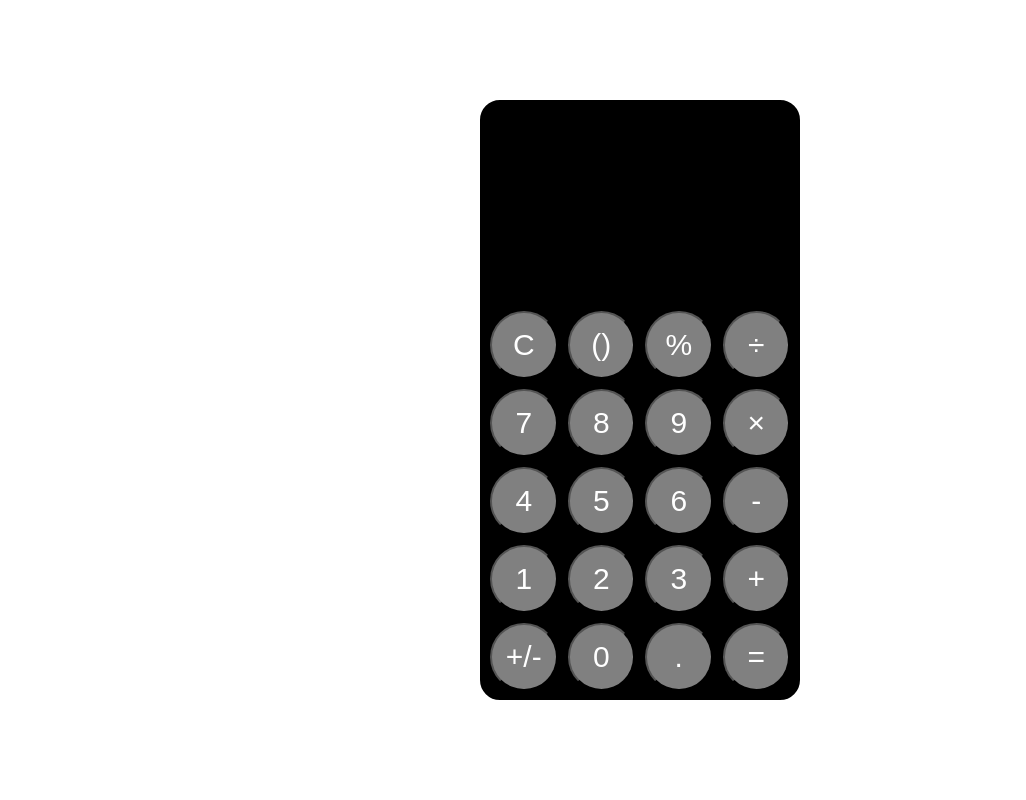
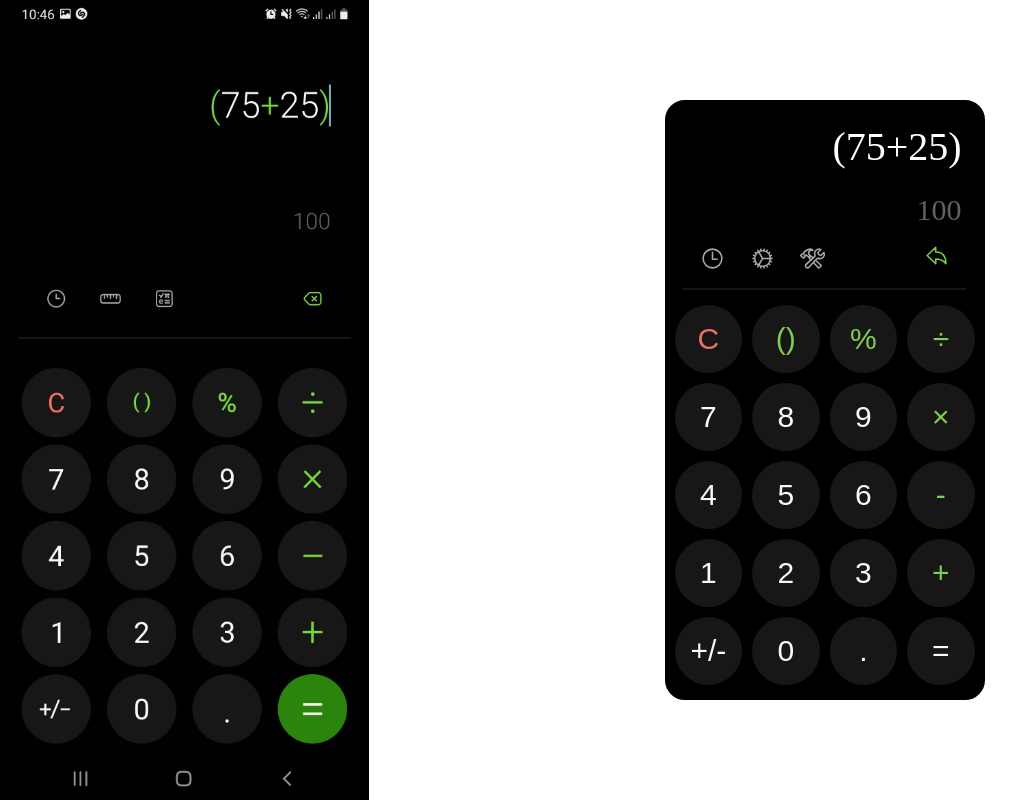
Before and after one commit to Grimdvl/calculator, a plain HTML site: page index.html in a window 1280 px wide. Shown: the whole page, without its empty margins (0-1026 px from the left). Drawn offline with nearby package versions, Linux system fonts and the light colour scheme.

Commit message:
final-design

```diff
--- a/css/styleOne.css
+++ /dev/null
@@ -1,18 +0,0 @@
-/* 1) Calculator */
-input {
-    height: 50px;
-    width: 250px;
-}
-.math__sign {
-    height: 50px;
-    width: 50px;
-}
-button {
-    height: 50px;
-    width: 250px;
-}
-output {
-    display: inline;
-    height: 50px;
-    width: 50px;
-}
--- /dev/null
+++ b/css/styleThree.css
@@ -0,0 +1,148 @@
+/* 2) Calculator */
+*{
+    box-sizing: border-box;
+    margin: 0;
+}
+body {
+    display: flex;
+}
+img {
+    height: 800px;
+}
+@keyframes blink {
+    0% {
+        opacity: 0;
+    }
+    50% {
+        opacity: 1;
+    }
+    100% {
+        opacity: 0;
+    }
+}
+.calculator {
+    background: black;
+    width: 320px;
+    height: 600px;
+    border-radius: 20px;
+    border-color: black;
+    border: solid;
+    margin: 100px auto;
+}
+.calculator__display {
+    position: relative;
+    border-radius: 0%;
+    width: 100%;
+}
+.calculator__display-input {
+    position: relative;
+    display: block;
+    text-align: right;
+    margin-top: 20px;
+    padding: 0 20px;
+    height: 60px;
+    width: 100%;
+    border: none;
+    border-radius: 20px;
+    font-size: 40px;
+    color: white;
+    background-color: black;
+}
+.calculator__display-input::after {
+    position: absolute;
+    top: 7px;
+    right: 19px;
+    content: '';
+    display: block;
+    height: 40px;
+    width: 2px;
+    background-color: white;
+    animation: blink 1s infinite;
+}
+.calculator__display-output {
+    position: absolute;
+    top: 60px;
+    left: 0;
+    height: 30px;
+    font-size: 30px;
+    text-align: right;
+    width: 100%;
+    padding: 0 20px;
+    margin: 10px 0;
+    color: #616161;
+    background-color: black;
+}
+.calculator__display-input:focus {
+    border: none;
+    outline: none;
+}
+.calculator__buttons {
+    margin: 0px auto;
+    width: 300px;
+    height: 380px;
+    display: grid;
+    grid-template-columns: repeat(4, 1fr);
+    grid-template-rows: repeat(5, 1fr);
+    gap: 10px;
+}
+.calculator__buttons-item {
+    border-radius: 100%;
+    font-size: 30px;
+    font-weight: 300;
+    background: #171717;
+    color: #f9f9f9;
+    border: none;
+    cursor: pointer;
+}
+.symbol {
+    color: #81cf50;
+}
+.equals {
+    background-color: #2b840c;
+    color: #fbfbf7;
+}
+.calculator__body {
+    padding: 0 30px;
+    display: flex;
+    justify-content: space-between;
+    align-items: center;
+    text-align: center;
+    margin-top: 60px;
+}
+.services {
+    display: flex;
+    justify-content: flex-start;
+    align-items: center;
+    text-align: center;
+    column-gap: 20px;
+}
+.services-item {
+    width: 30px;
+    height: 30px;
+    font-size: 25px;
+    cursor: pointer;
+    display: flex;
+    justify-content: center;
+    align-items: center;
+
+}
+.backspace {
+    width: 30px;
+    height: 30px;
+    font-size: 25px;
+    cursor: pointer;
+    justify-content: flex-end;
+    color: #78cd47;
+}
+.divider {
+    height: 2px;
+    width: 90%;
+    background: #151515;
+    margin: 15px auto;
+}
+.services {
+    color: #a8a8a8;
+}
+.clear {
+    color: #e77168;
+}
--- a/css/styleTwo.css
+++ b/css/styleTwo.css
@@ -1,108 +1,18 @@
-/* 2) Calculator */
-*{
-    box-sizing: border-box;
-    margin: 0;
+/* 1) Calculator */
+input {
+    height: 50px;
+    width: 250px;
 }
-
-body {
-    display: block;
-}
-
-.calculator {
-    background: black;
-    width: 320px;
-    height: 600px;
-    border-radius: 20px;
-    border-color: black;
-    border: solid;
-    margin: 100px auto;
-}
-.output {
-    border-radius: 0%;
-    width: 100%;
-    /* margin-bottom: 10px; */
-}
-.output__holder {
-    height: 30px;
-    font-size: 30px;
-    font-weight: 300;
-    text-align: right;
-    opacity: 0.5;
-    width: 100%;
-    padding: 0 20px;
-    margin: 10px 0;
-    color: white;
-    background: black;
-}
-.output__screen {
-    margin-top: 10px;
-    padding: 0 20px;
-    height: 60px;
-    width: 100%;
-    border: none;
-    border-radius: 20px;
-    font-size: 30px;
-    color: white;
-    background: black;
-}
-.output__screen:focus {
-    border: none;
-    outline: none;
-}
-.buttons {
-    margin: 0px auto;
-    width: 300px;
-    height: 380px;
-    display: grid;
-    grid-template-columns: repeat(4, 1fr);
-    grid-template-rows: repeat(5, 1fr);
-    gap: 10px;
+.math__sign {
+    height: 50px;
+    width: 50px;
 }
 button {
-    border-radius: 100%;
-    font-size: 30px;
-    font-weight: 300;
-    background: grey;
-    color: white;
+    height: 50px;
+    width: 250px;
 }
-.wrapper {
-    padding: 0 20px;
-    display: flex;
-    justify-content: space-between;
-    align-items: center;
-    text-align: center;
-    margin-top: 20px;
+output {
+    display: inline;
+    height: 50px;
+    width: 50px;
 }
-.services {
-    display: flex;
-    justify-content: flex-start;
-    align-items: center;
-    text-align: center;
-    column-gap: 10px;
-}
-.services__item {
-    width: 36px;
-    height: 36px;
-    font-size: 1.75em;
-    cursor: pointer;
-    display: flex;
-    justify-content: center;
-    align-items: center;
-    text-align: center;
-}
-.backspace {
-    width: 36px;
-    height: 36px;
-    font-size: 1.75em;
-    cursor: pointer;
-    justify-content: flex-end;
-}
-
-.divider {
-    height: 2px;
-    width: 90%;
-    opacity: 0.5;
-    background: black;
-    margin: 20px auto;
-    /* padding: 0px 10px; */
-}
--- a/index.html
+++ b/index.html
@@ -6,7 +6,7 @@
     <meta name="viewport" content="width=device-width, initial-scale=1.0">
     <title>Samsung Calculator</title>
     <!-- <link rel="stylesheet" href="css/styleOne.css"> -->
-    <link rel="stylesheet" href="css/styleTwo.css">
+    <link rel="stylesheet" href="css/styleThree.css">
 </head>
 <body>
     <!-- <input class="number__one" type="text" name="num1">
@@ -15,45 +15,54 @@
     <button class="btn" name="btn">Calc!</button>
     <div class="output"></div> -->
 
+    <img src="calculator.jpg" alt="calculator">
     <div class="calculator">
-        <div class="output">
-            <input dir="rtl" class="output__screen" type="text" name="input">
-            <p class="output__holder"></p>
+        <div class="calculator__display">
+            <span class="calculator__display-input">(75+25)</span>
+            <span class="calculator__display-output">100</span>
         </div>
-        <div class="wrapper">
+        <div class="calculator__body">
             <div class="services">
-                <div class="services__item history"><ion-icon name="time-outline"></ion-icon></div>
-                <div class="services__item converter"><ion-icon name="cog-outline"></ion-icon></div>
-                <div class="services__item formuls"><ion-icon name="construct-outline"></ion-icon></div>
+                <div class="services-item history">
+                    <ion-icon name="time-outline"></ion-icon>
+                </div>
+                <div class="services-item converter">
+                    <ion-icon name="cog-outline"></ion-icon>
+                </div>
+                <div class="services-item formuls">
+                    <ion-icon name="construct-outline"></ion-icon>
+                </div>
             </div>
-            <div class="backspace"><ion-icon name="arrow-undo-outline"></ion-icon></div>
+            <div class="backspace">
+                <ion-icon name="arrow-undo-outline"></ion-icon>
+            </div>
         </div>
         <div class="divider"></div>
-        <div class="buttons">
-            <button class="buttons__item clear">С</button>
-            <button class="buttons__item symbol brackets">()</button>
-            <button class="buttons__item symbol percent">%</button>
-            <button class="buttons__item symbol division">÷</button>
+        <div class="calculator__buttons">
+            <button class="calculator__buttons-item clear">С</button>
+            <button class="calculator__buttons-item symbol brackets">()</button>
+            <button class="calculator__buttons-item symbol percent">%</button>
+            <button class="calculator__buttons-item symbol division">÷</button>
 
-            <button class="buttons__item seven">7</button>
-            <button class="buttons__item eight">8</button>
-            <button class="buttons__item nine">9</button>
-            <button class="buttons__item symbol multiply">×</button>
+            <button class="calculator__buttons-item seven">7</button>
+            <button class="calculator__buttons-item eight">8</button>
+            <button class="calculator__buttons-item nine">9</button>
+            <button class="calculator__buttons-item symbol multiply">×</button>
 
-            <button class="buttons__item four">4</button>
-            <button class="buttons__item five">5</button>
-            <button class="buttons__item six">6</button>
-            <button class="buttons__item symbol minus">-</button>
+            <button class="calculator__buttons-item four">4</button>
+            <button class="calculator__buttons-item five">5</button>
+            <button class="calculator__buttons-item six">6</button>
+            <button class="calculator__buttons-item symbol minus">-</button>
 
-            <button class="buttons__item one">1</button>
-            <button class="buttons__item two">2</button>
-            <button class="buttons__item three">3</button>
-            <button class="buttons__item symbol plus">+</button>
+            <button class="calculator__buttons-item one">1</button>
+            <button class="calculator__buttons-item two">2</button>
+            <button class="calculator__buttons-item three">3</button>
+            <button class="calculator__buttons-item symbol plus">+</button>
 
-            <button class="buttons__item plus-minus">+/-</button>
-            <button class="buttons__item zero">0</button>
-            <button class="buttons__item dot">.</button>
-            <button class="buttons__item equals">=</button>
+            <button class="calculator__buttons-item plus-minus">+/-</button>
+            <button class="calculator__buttons-item zero">0</button>
+            <button class="calculator__buttons-item dot">.</button>
+            <button class="calculator__buttons-item equal">=</button>
         </div>
     </div>
 
```
Also changed, not shown: js/scriptThree.js (+15 -77 lines), calculator.jpg (added).
